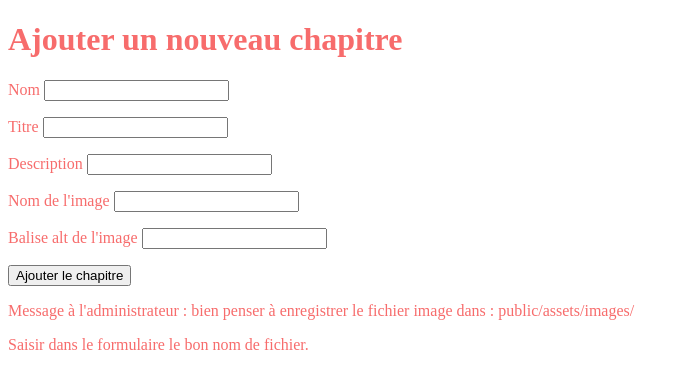
After one commit to jlegrand-79/aeterna-fabula-simple-mvc, a PHP site: template src/View/Chapter/admin_add.html.twig in a window 1280 px wide. The commit adds this page. Shown: the top 389 px of the page, without its empty margins (0-689 px from the left). Run offline with PHP 8.4, Linux system fonts and the light colour scheme; the template is opened without the code that fills it, so the values that code supplies are empty; some libraries are stand-ins or nearby versions.

Commit message:
admin function add added without form controls

```diff
--- /dev/null
+++ b/src/View/Chapter/_admin_form.html.twig
@@ -0,0 +1,32 @@
+{# TODO : manage errors display #}
+
+
+<form method="post">
+	<input type="hidden" value="{{ chapter.id }}" name="id">
+	<p>
+		<label for="name">Nom</label>
+		<input type="text" value="{{ chapter.name }}" name="name" id="name">
+	</p>
+	<p>
+		<label for="name">Titre</label>
+		<input type="text" value="{{ chapter.title }}" name="title" id="title">
+	</p>
+	<p>
+		<label for="name">Description</label>
+		<input type="text" value="{{ chapter.description }}" name="description" id="description">
+	</p>
+	<p>
+		<label for="name">Nom de l'image</label>
+		<input type="text" value="{{ chapter.background_image }}" name="background_image" id="background_image">
+	</p>
+	<p>
+		<label for="name">Balise alt de l'image</label>
+		<input type="text" value="{{ chapter.background_image_alt }}" name="background_image_alt" id="background_image_alt">
+	</p>
+	<p>
+		<button>Ajouter le chapitre</button>
+	</p>
+</form>
+<p>Message à l'administrateur : bien penser à enregistrer le fichier image dans :
+				    public/assets/images/</p>
+<p>Saisir dans le formulaire le bon nom de fichier.</p>
--- /dev/null
+++ b/src/View/Chapter/admin_add.html.twig
@@ -0,0 +1,6 @@
+{% extends 'layout.html.twig' %}
+
+{% block content %}
+    <h1>Ajouter un nouveau chapitre</h1>
+    {% include 'Chapter/_admin_form.html.twig' %}
+{% endblock %}
--- a/src/View/Chapter/admin_index.html.twig
+++ b/src/View/Chapter/admin_index.html.twig
@@ -9,5 +9,5 @@
             <li>Aucun chapitre pour le moment</li>
         {% endfor %}
     </ul>
-    {# <a href="/items/add">Ajouter</a> #}
+    <a href="/chapters/admin_add">Ajouter</a>
 {% endblock %}
```
Also changed, not shown: src/Controller/ChapterController.php (+17 -17 lines), src/Model/ChapterManager.php (+28 -7 lines), 1 other file.
